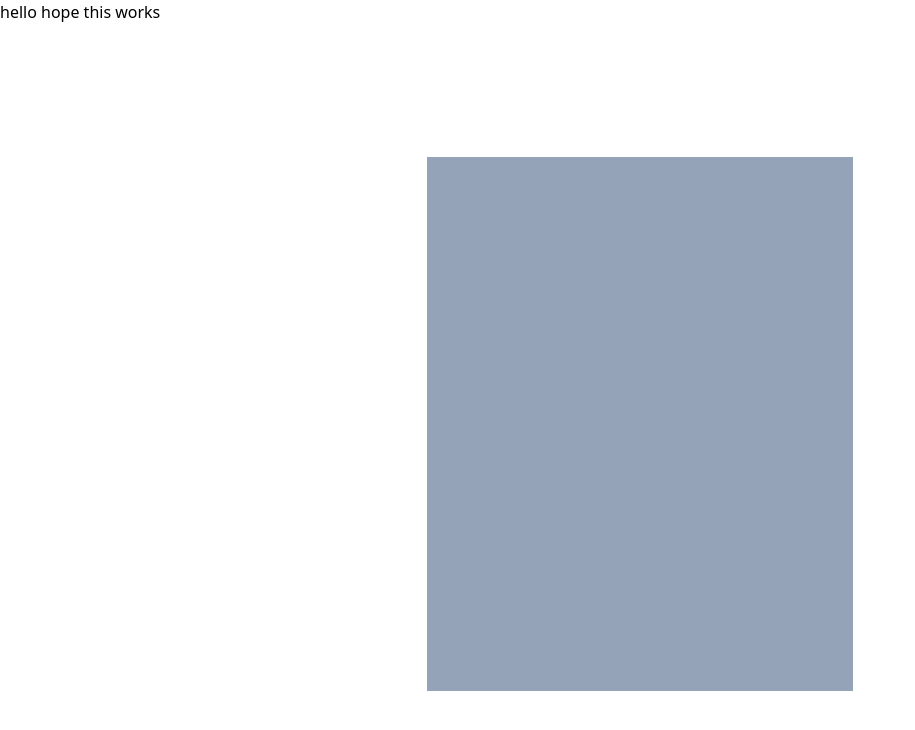
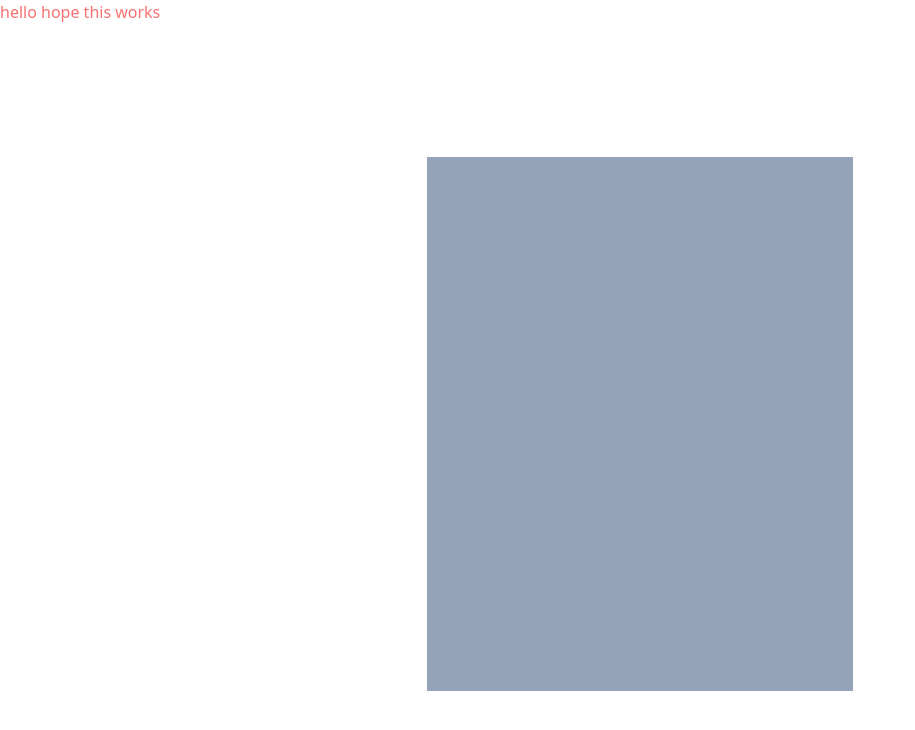
Before and after one commit to Regi-Rexus/signupPage, a website built with Vite: page index.html in a window 1280 px wide. Shown: the whole page, without its empty margins (0-915 px from the left). Built offline with nearby package versions, Linux system fonts and the light colour scheme.

Commit message:
changes in index

```diff
--- a/index.html
+++ b/index.html
@@ -8,7 +8,7 @@
 		<link rel="stylesheet" href="src/style.css" />
 	</head>
 	<body>
-		<h1>hello hope this works</h1>
+		<h1 class="text-red-400">hello hope this works</h1>
 		<div class="signup window"></div>
 		<div class="w-screen h-screen flex justify-center items-center">
 			<form
```
